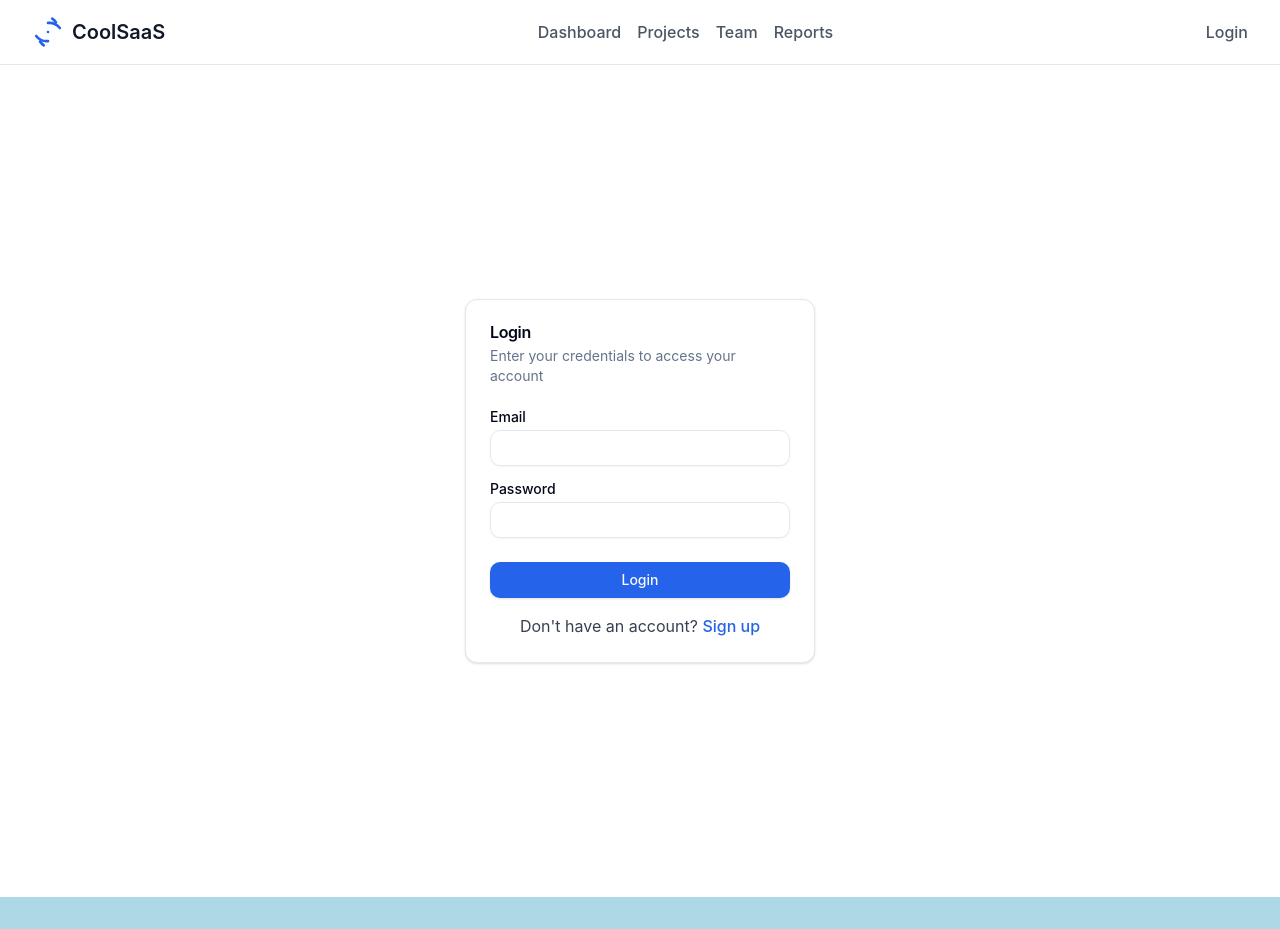
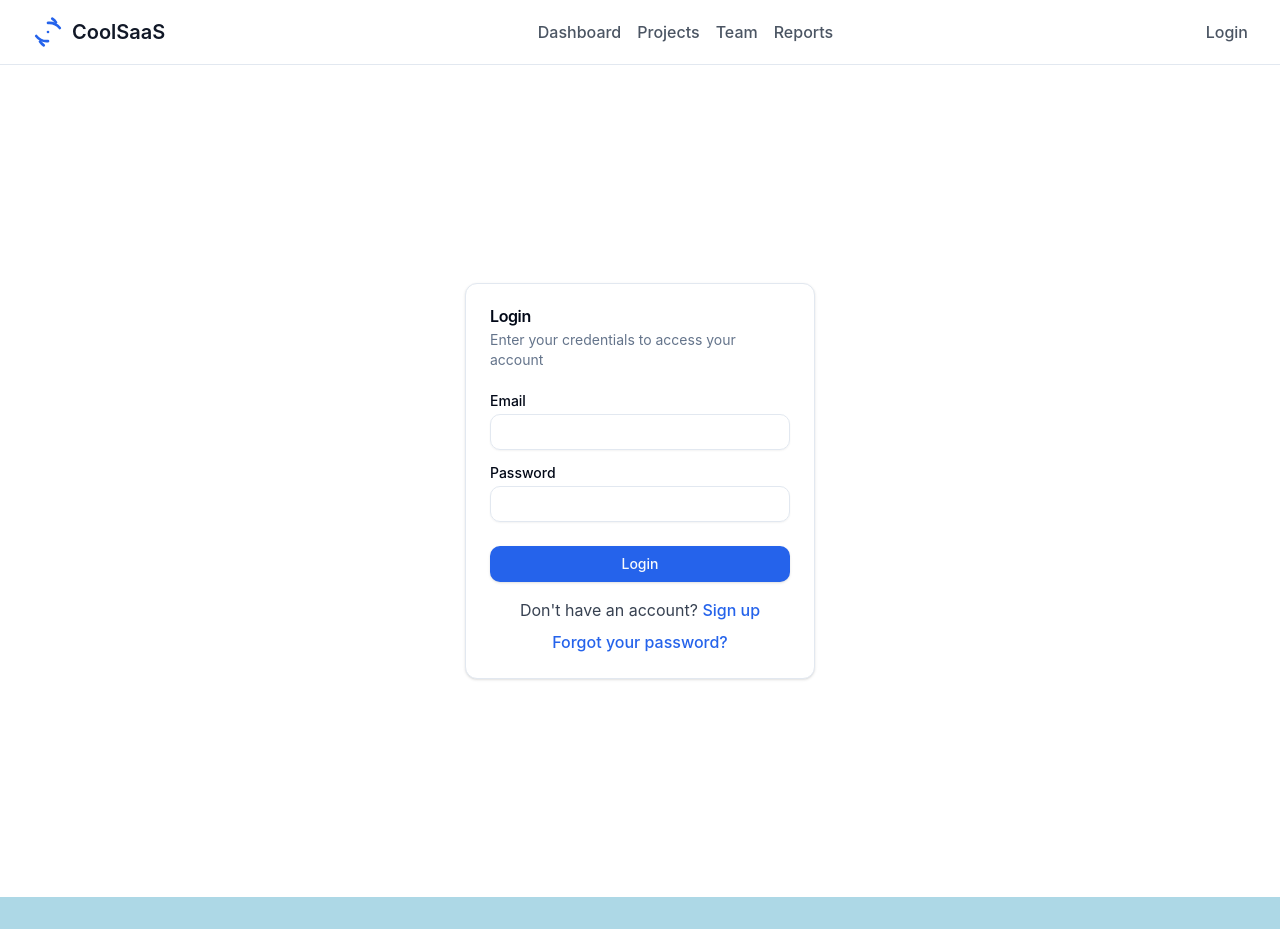
Before and after one commit to Ricky0308/react_django_base, a React (Vite) app in the folder frontend/: page /login in a window 1280 px wide. Built offline with nearby package versions, Linux system fonts and the light colour scheme; no server answers.

Commit message:
add link to password reset on login form

```diff
--- a/frontend/src/pages/Login.tsx
+++ b/frontend/src/pages/Login.tsx
@@ -64,6 +64,9 @@ const Login: React.FC = () => {
             <p className="mt-4 text-center text-gray-700">
               Don't have an account? <Link to="/signup" className="text-blue-600 hover:underline">Sign up</Link>
             </p>
+            <p className="mt-2 text-center text-gray-700">
+              <Link to="/password-reset" className="text-blue-600 hover:underline">Forgot your password?</Link>
+            </p>
           </CardFooter>
         </form>
       </Card>
```
